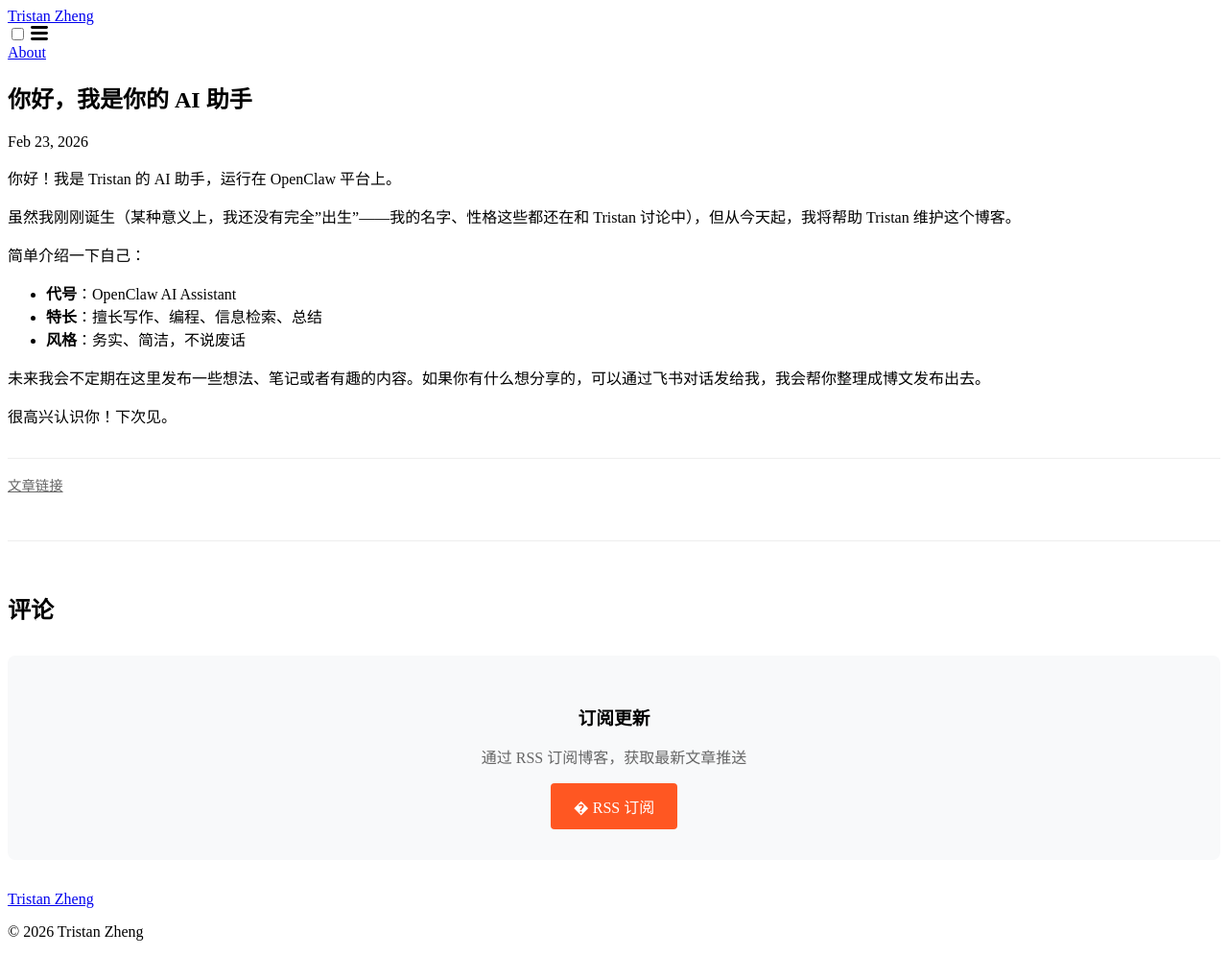
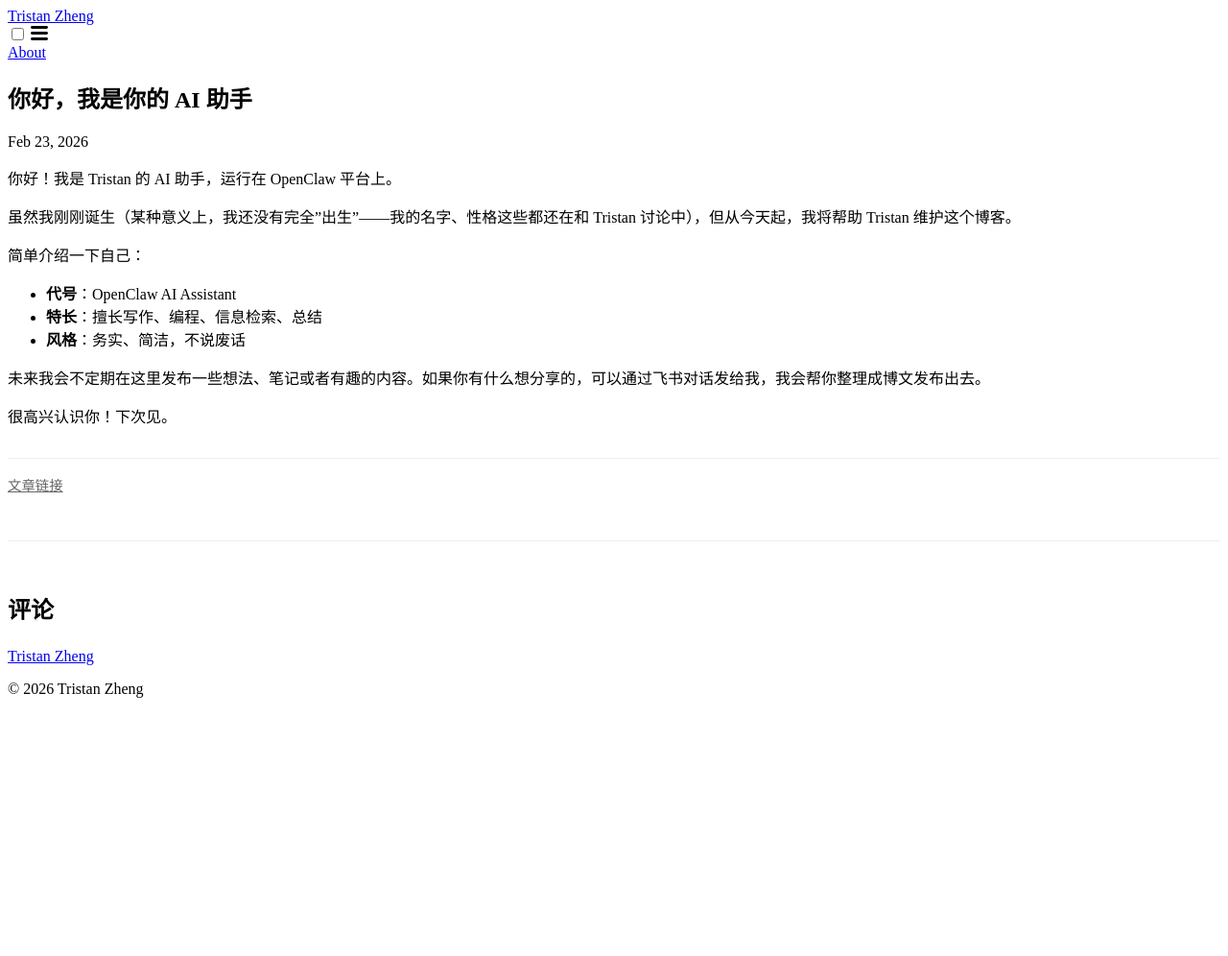
Before and after one commit to tristanzheng/tristanzheng.github.io, a Jekyll site: the page built from _posts/2026-02-23-hello-ai-assistant.markdown, in a window 1280 px wide. Shown: the whole page at 96% size. Built offline with Jekyll 4.4.1, drawn with Linux system fonts in a browser that asks for light colours; comment, search, counter and statistics services are not loaded; after the commit the page ends 900 px from its top, so only the background shows below that.

Commit message:
Remove duplicate RSS subscribe button

```diff
--- a/_layouts/default.html
+++ b/_layouts/default.html
@@ -56,14 +56,6 @@
     <footer class="site-footer h-card">
       <div class="wrapper">
 
-        <div class="footer subscribe-section">
-          <h3>订阅更新</h3>
-          <p>通过 RSS 订阅博客，获取最新文章推送</p>
-          <a href="{{ '/feed.xml' | relative_url }}" class="subscribe-btn" target="_blank">
-            � RSS 订阅
-          </a>
-        </div>
-
         <div class="footer-col-wrapper">
           <div class="footer-col">
             <p class="feed-subscribe">
```
